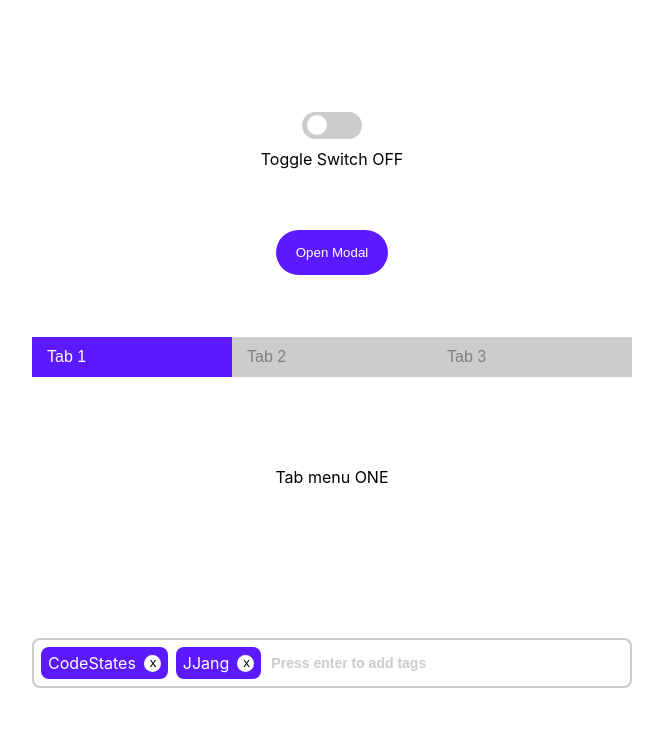
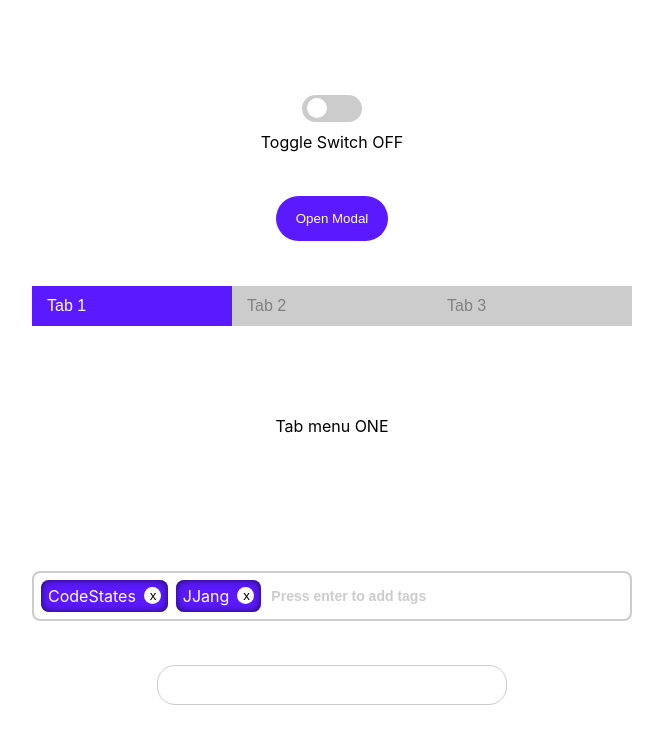
Before and after one commit to kks2139/wanted_pre_onboarding, a React (Create React App) app: page / in a window 1280 px wide. Shown: the top 744 px of the page, without its empty margins (308-971 px from the left). Built offline with nearby package versions, Linux system fonts and the light colour scheme.

Commit message:
AutoComplete.js 작업중

```diff
--- a/src/App.js
+++ b/src/App.js
@@ -5,6 +5,7 @@ import Modal from "./component/Modal";
 import Toggle from "./component/Toggle";
 import Tab from "./component/Tab";
 import Tag from "./component/Tag";
+import AutoComplete from "./component/AutoComplete";
 
 function App() {
 
@@ -27,6 +28,7 @@ function App() {
         <div>Tab menu THREE</div>
       </Tab>
       <Tag/>
+      <AutoComplete/>
     </div>
   );
 }
--- /dev/null
+++ b/src/component/AutoComplete.js
@@ -0,0 +1,77 @@
+import React, { useState } from 'react';
+/** @jsxImportSource @emotion/react */
+import {css} from '@emotion/react';
+
+const TEST_LIST = [
+    'antique',
+    'vintage',
+    '중고A급',
+    'rustic',
+    'refurbished',
+    'test123',
+]
+
+function AutoComplete(){
+    const [filteredList, setFilteredList] = useState([]);
+    const [input, setInput] = useState('');
+    const hasFiltered = filteredList.length > 0;
+
+    const onChange = (e)=>{
+        const value = e.currentTarget.value;
+        filterText(value);
+        setInput(value);
+    }
+
+    const filterText = (value)=>{
+        const filtered = TEST_LIST.filter(str => str.indexOf(value || null) > -1);
+        setFilteredList(filtered);
+    }
+
+    const style = css`
+        --border: 18px;
+
+        border-radius: var(--border);
+        width: 350px;
+
+        &:focus-within {
+            box-shadow: 0 6px 15px -10px black;
+        }
+
+        input {
+            width: 100%;
+            height: 40px;
+            padding: 0 15px;
+            border: 1px solid var(--color-gray);
+            border-radius: ${hasFiltered ? 'var(--border) var(--border) 0 0' : 'var(--border)'};
+        }
+
+        .text-box {
+            width: 100%;
+            border-radius: 0 0 var(--border) var(--border);
+        }
+
+        li {
+            padding: 5px 15px;
+
+            &:hover {
+                background-color: #e8e8e8;
+            }
+            &:last-child {
+                border-radius: 0 0 var(--border) var(--border);
+            }
+        }
+    `;
+
+    return(
+        <div css={style}>
+            <input onChange={onChange} value={input}/>
+            <ul className='text-box'>
+                {filteredList.map((txt, i) => (
+                    <li key={i}>{txt}</li>
+                ))}
+            </ul>
+        </div>
+    );
+}
+
+export default AutoComplete;
--- a/src/component/Tag.js
+++ b/src/component/Tag.js
@@ -5,8 +5,8 @@ import {css} from '@emotion/react';
 function Tag(){
     const [input, setInput] = useState('');
     const [textList, setTextList] = useState([
-        {text: 'CodeStates', id: 1234},
-        {text: 'JJang', id: 12345},
+        {text: 'CodeStates', id: 1111},
+        {text: 'JJang', id: 2222},
     ]);
 
     const onChange = (e)=>{
@@ -85,6 +85,7 @@ function TaggedText({textId, text, onClickRemove}){
         border-radius: 8px;
         color: white;
         margin-right: 8px;
+        box-shadow: inset 0 0 10px -2px black;
 
         span {
             margin-right: 8px;
--- a/src/index.css
+++ b/src/index.css
@@ -20,6 +20,12 @@ code {
 :root {
   --color-main: #5b19ff;
   --color-gray: #cccccc;
+}
+
+ul {
+  list-style: none;
+  padding: 0;
+  margin: 0;
 }
 
 h1,h2,h3,h4,h5,h6 {
```
